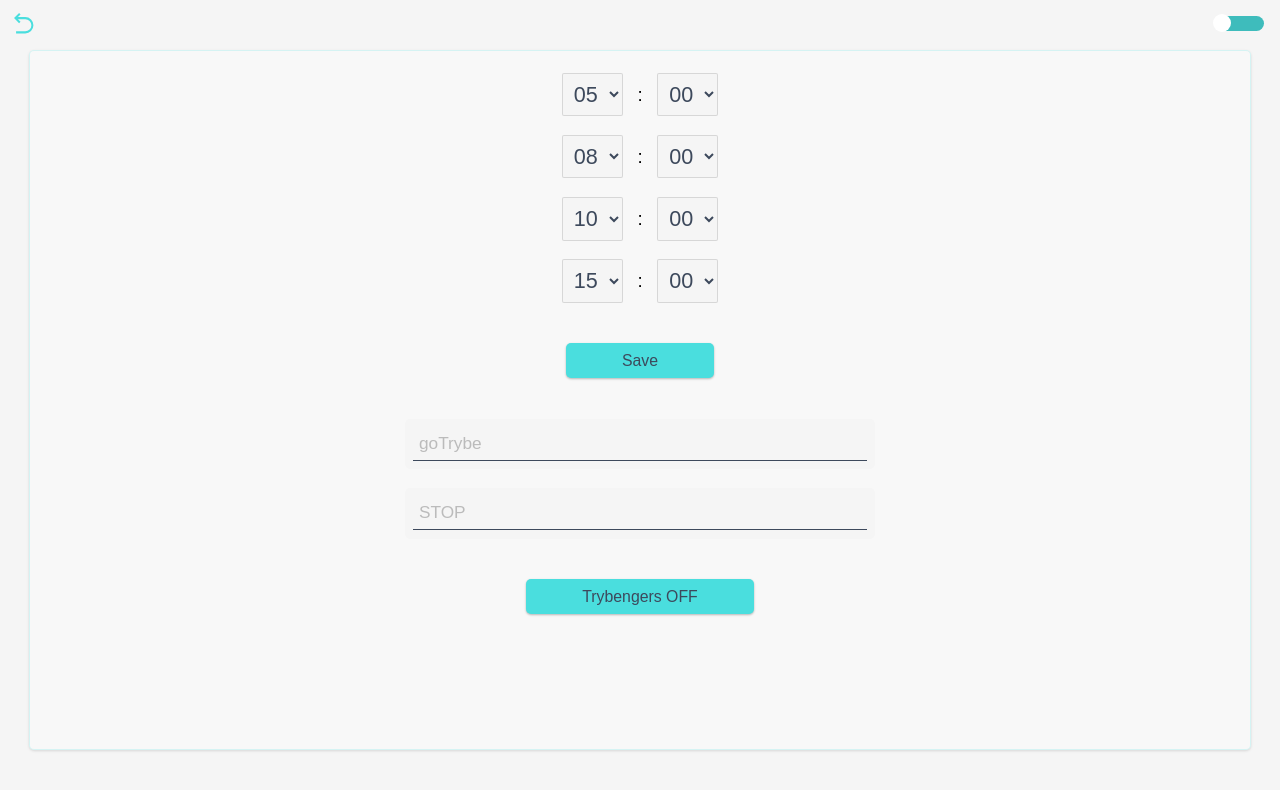
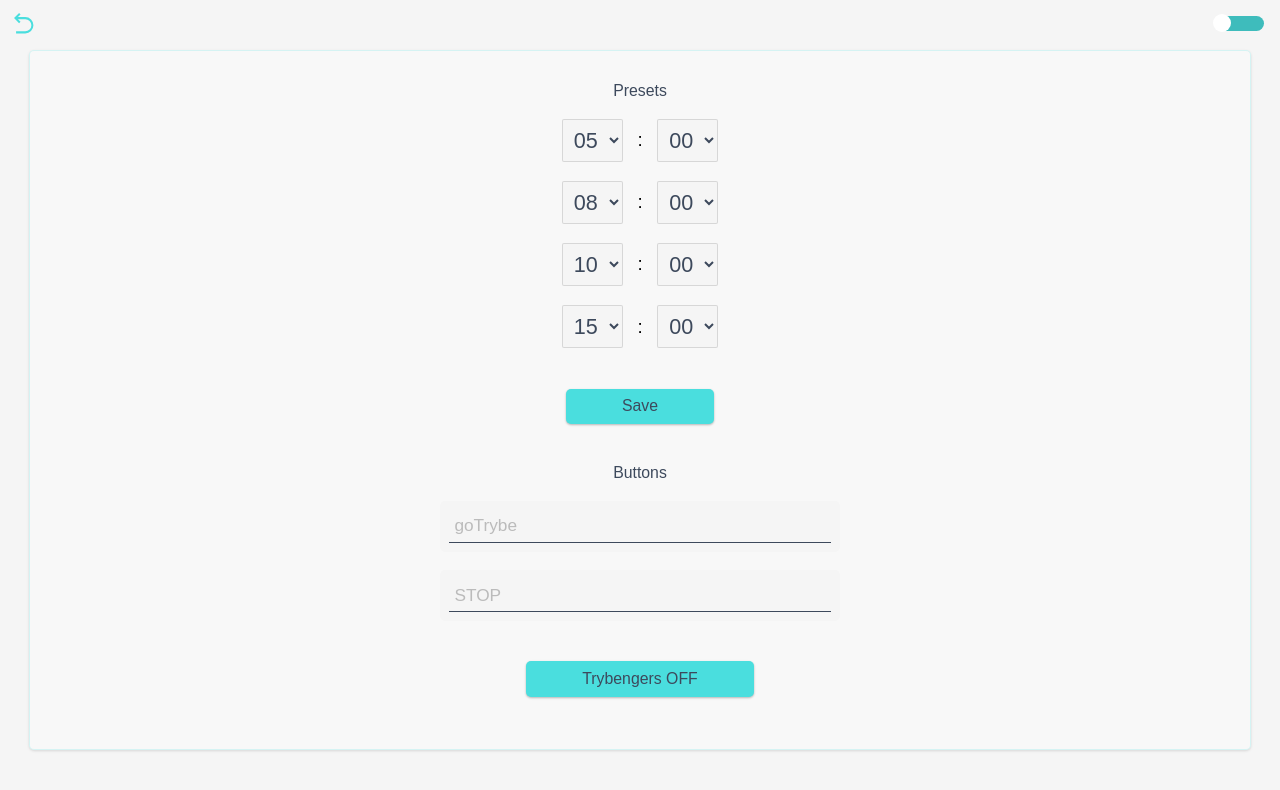
Before and after one commit to RenzoSev/typescript-countdown, a React (Create React App) app: page /typescript-countdown/settings in a window 1280 px wide. Shown: the top 790 px of the page. Built offline with nearby package versions, Linux system fonts and the light colour scheme.

Commit message:
feat: styles xl screen presets and button paragraph

```diff
--- a/src/pages/TimeConfigs/index.tsx
+++ b/src/pages/TimeConfigs/index.tsx
@@ -152,6 +152,8 @@ export default function TimeConfigs(propsConfigs: TimeConfigsTypes) {
 
       <main>
         <div>
+          <p>Presets</p>
+
           {renderPresets()}
 
           <button
@@ -160,6 +162,8 @@ export default function TimeConfigs(propsConfigs: TimeConfigsTypes) {
           >
             Save
           </button>
+
+          <p>Buttons</p>
 
           {renderInputMsg(inputsText.start)}
 
--- a/src/pages/TimeConfigs/styles.ts
+++ b/src/pages/TimeConfigs/styles.ts
@@ -35,6 +35,7 @@ export const Section = styled.section`
       display: flex;
       flex-flow: column nowrap;
       align-items: center;
+      justify-content: center;
       gap: 1.3rem;
 
       border: 1px solid ${(props) => props.theme.colors.primaryTransparent};
@@ -75,6 +76,7 @@ export const DivInputs = styled.div`
   background: ${(props) => props.theme.colors.background};
   border-radius: 5px;
   width: 70%;
+  max-width: 400px;
 
   padding: 0.6rem;
 
```
